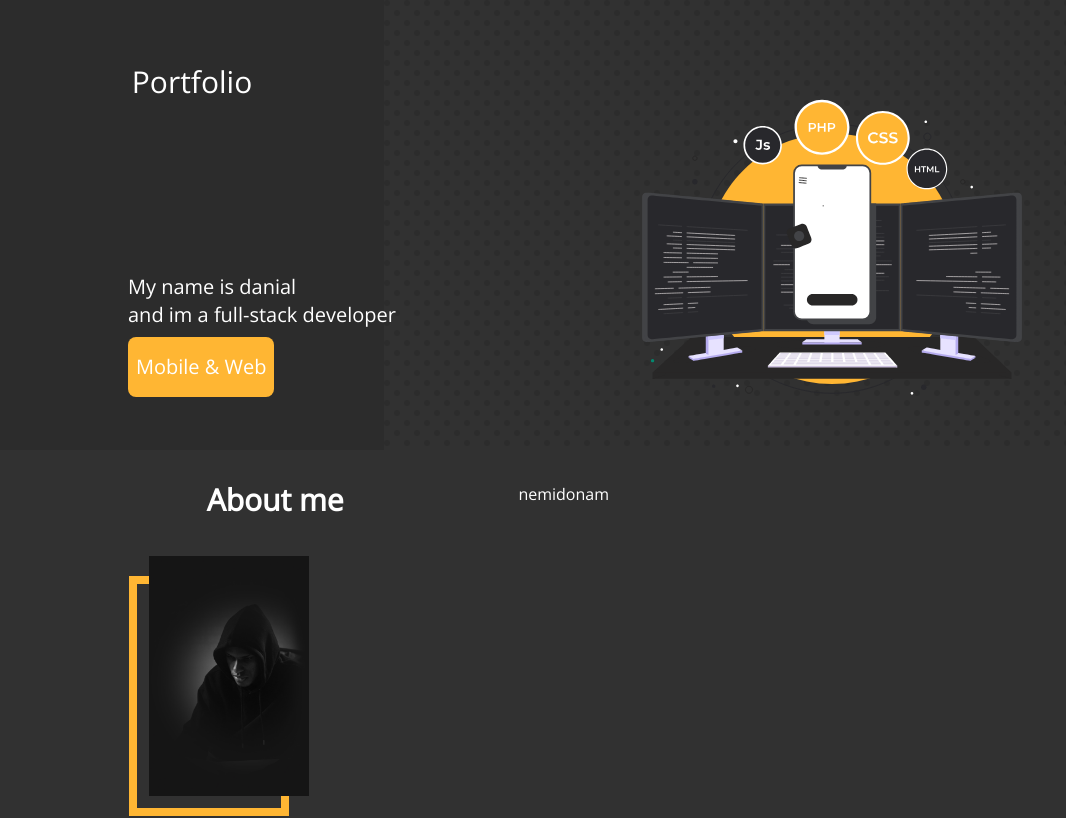
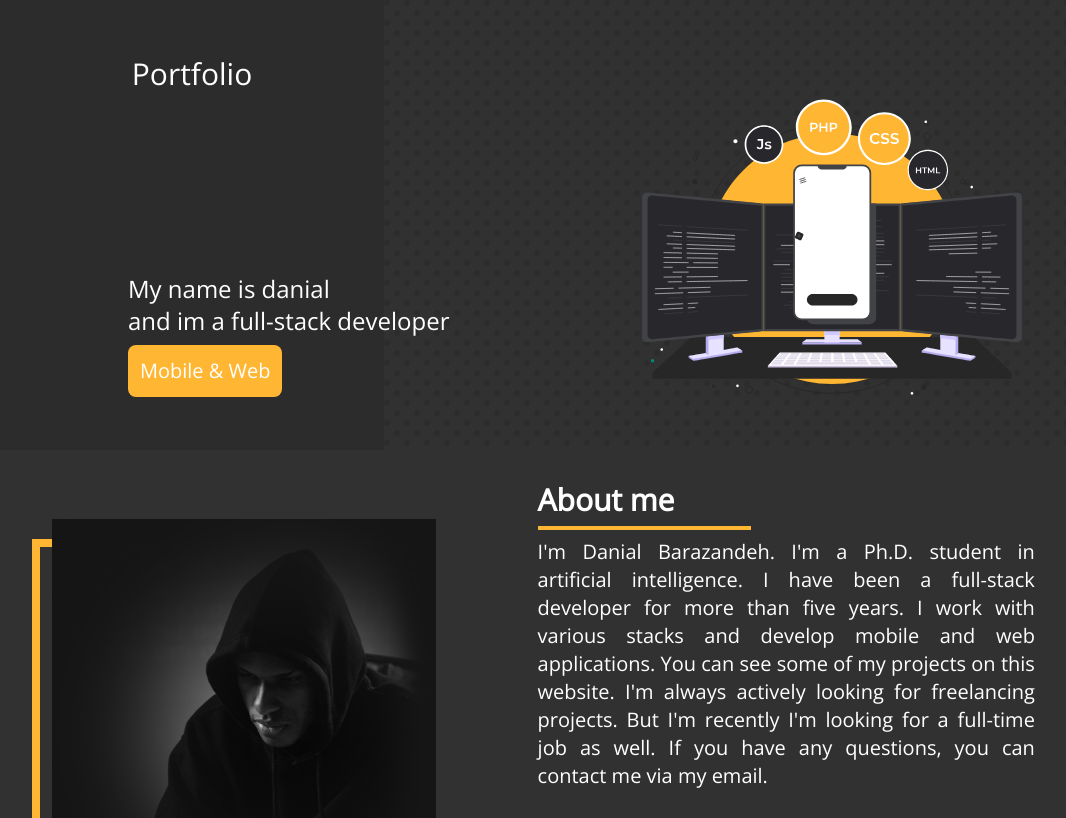
Before and after one commit to danial-barazandeh/portfolio, a Next.js app: page / in a window 1280 px wide. Shown: the top 818 px of the page, without its empty margins (0-1066 px from the left). Built offline with nearby package versions, Linux system fonts and the light colour scheme.

Commit message:
small fix
small fix

```diff
--- a/app/globals.css
+++ b/app/globals.css
@@ -10,3 +10,6 @@
   *{
     font-family: OpenSans;
   }
+  .sizing {
+    @apply w-[6rem] h-[8rem] sm:w-[10rem] sm:h-[12rem] md:w-[16rem] md:h-[20rem] lg:w-[20rem] lg:h-[24rem] xl:w-[24rem] xl:h-[32rem] bg-cover bg-no-repeat;
+  }
--- a/app/page.module.css
+++ b/app/page.module.css
@@ -11,30 +11,34 @@
     @apply m-0 w-[30%] bg-backgroundColor h-full z-10;
   }
   .title{
-    @apply text-white text-3xl text-center m-16;
+    @apply text-white text-center m-8 text-lg sm:m-8 sm:text-xl  md:m-10  md:text-2xl lg:m-12  lg:text-3xl xl:m-14 xl:text-3xl 2xl:m-16 2xl:text-4xl;
   }
 
-  .introduction{
+  .introduction {
     @apply text-white text-xl text-center absolute bottom-[10%] left-[10%] flex-col justify-items-start  justify-start content-start items-start z-20;
   }
-  .introduction>.child{
-    @apply text-left;
+  .introduction>.child {
+    @apply text-left text-lg sm:text-lg md:text-xl lg:text-xl xl:text-2xl 2xl:text-2xl;
   }
-  .introduction>.childWithAccent{
-    @apply bg-accentColor py-4 px-2 rounded-lg text-center my-2;
+  .introduction>.childWithAccent {
+    @apply bg-accentColor p-3 sm:p-3 md:p-3 lg:p-3 2xl:p-4 rounded-lg text-center my-2 text-sm sm:text-sm md:text-lg lg:text-xl xl:text-xl 2xl:text-xl;
   }
 
 
 
 
-  .body{
+  .body {
     @apply bg-backgroundColor2 text-white flex p-8 h-[50vh];
   }
   .body>.leftSide {
     @apply w-[40%] text-center flex-col;
   }
+
   .body>.rightSide{
-    @apply w-[60%];
+    @apply w-[60%] flex-col ml-8;
   }
 
+
+
+
 }
--- a/app/page.tsx
+++ b/app/page.tsx
@@ -30,24 +30,33 @@ export default function Home() {
       <div className={styles.body}>
         <div className={styles.leftSide}>
 
-          <div className="text-3xl font-bold"> About me </div>
-
-          <div className="relative mt-[12%] ml-[20%]">
-            <div className="
-                  bg-[url('http://localhost:3000/images/meTemplate.jpg')]
-                  w-[20vh] h-[30vh] bg-cover absolute z-10 top-[-2.5vh] left-[2.5vh]">
+          <div className="relative mt-[12%] w-[20%]">
+            <div className="bg-me bg-contain bg-center absolute z-10 top-[-2.5vh] left-[2.5vh] sizing">
 
             </div>
-            <div className="w-[20vh] h-[30vh] border-accentColor border-8
-                            absolute">
+            <div className="border-accentColor border-8 first-letter:absolute sizing">
             </div>
           </div>
 
         </div>
 
         <div className={styles.rightSide}>
-            nemidonam
+          <div className="font-bold text-3xl">
+            About me
           </div>
+
+          <div className="border-b-4 border-accentColor w-[30%] my-2">
+          </div>
+
+          <div className="text-md text-justify w-[80%] xl:w-[70%] 2xl:w-[60%]">
+            <p className=" text-xs sm:text-sm md:text-md lg:text-lg xl:text-xl 2xl:text-2xl">
+              I'm Danial Barazandeh. I'm a Ph.D. student in artificial intelligence. I have been a full-stack developer for more than five years. I work with various stacks and develop mobile and web applications. You can see some of my projects on this website. I'm always actively looking for freelancing projects. But I'm recently I'm looking for a full-time job as well.
+              If you have any questions, you can contact me via my email.
+            </p>
+          </div>
+
+        </div>
+
       </div>
 
     </main>
--- a/tailwind.config.js
+++ b/tailwind.config.js
@@ -15,8 +15,9 @@ module.exports = {
         backgroundColor2: "#313131"
       },
       backgroundImage: {
-        'dot-pattern': "url('http://localhost:3000/svg/dot.svg')",
-        'polka-dots-pattern': "url('http://localhost:3000/svg/polka-dots.svg')",
+        'dot-pattern': "url('/svg/dot.svg')",
+        'polka-dots-pattern': "url('/svg/polka-dots.svg')",
+        'me': "url('/images/meTemplate.jpg')",
       }
     },
   },
```
